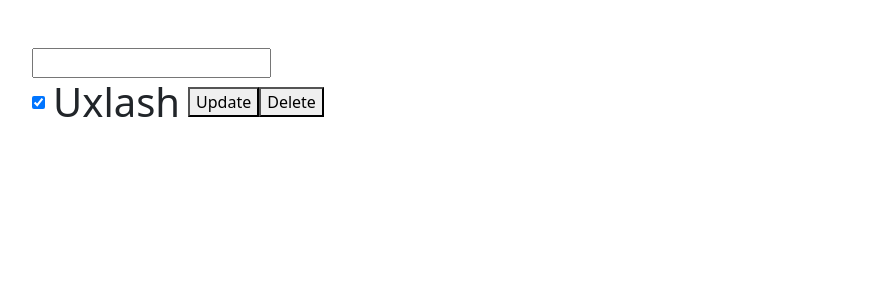
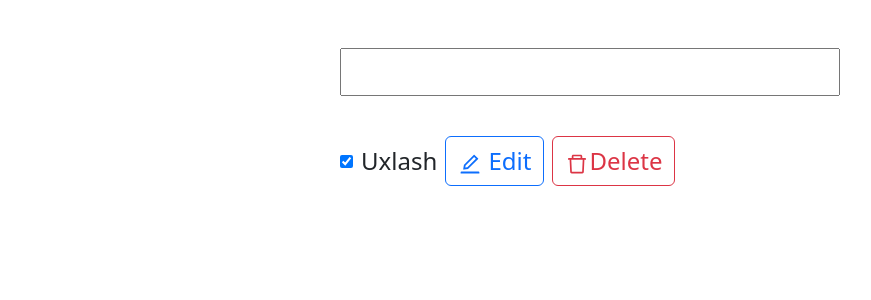
Before and after one commit to Abdullo001/react-todo, a React (Create React App) app: page / in a window 1280 px wide. Shown: the top 300 px of the page, without its empty margins (50-921 px from the left). Built offline with nearby package versions, Linux system fonts and the light colour scheme.

Commit message:
add styles

```diff
--- a/package.json
+++ b/package.json
@@ -8,8 +8,10 @@
     "@testing-library/react": "^13.3.0",
     "@testing-library/user-event": "^13.5.0",
     "bootstrap": "^5.2.0",
+    "font-awesome": "^4.7.0",
     "react": "^18.2.0",
     "react-dom": "^18.2.0",
+    "react-icons": "^4.4.0",
     "react-scripts": "5.0.1",
     "sass": "^1.54.0",
     "web-vitals": "^2.1.4"
--- a/public/index.html
+++ b/public/index.html
@@ -18,6 +18,6 @@
   <body>
     <noscript>You need to enable JavaScript to run this app.</noscript>
     <div id="root"></div>
-
+    <script src="https://kit.fontawesome.com/04fca59f93.js" crossorigin="anonymous"></script>
   </body>
 </html>
--- a/src/App.js
+++ b/src/App.js
@@ -1,4 +1,5 @@
 import { useState } from "react";
+// import{FontAwesomeIcon}from "../node_modules/font-awesome"
 import "./App.scss";
 import ListItem from "./components/List/ListItem";
 
--- a/src/App.scss
+++ b/src/App.scss
@@ -7,3 +7,14 @@ img{
   margin: 0 auto;
   padding: 0 20px;
 }
+
+.inner{
+  width: 500px;
+  margin: 0 auto;
+}
+
+form>input{
+  margin-bottom: 40px;
+  padding:10px 20px;
+  width: 100%;
+}
--- a/src/components/List/ListItem.js
+++ b/src/components/List/ListItem.js
@@ -1,13 +1,16 @@
+import {AiOutlineDelete} from "react-icons/ai"
+import {AiOutlineEdit} from "react-icons/ai"
+import "./ListItem.scss"
 
 const ListItem=({text,isComplate,id})=>{
 
 
   return(
-    <li className="d-flex align-items-center">
+    <li className="d-flex align-items-center mb-3">
       {isComplate?<input defaultChecked="true" type={"checkbox"} />:<input type={"checkbox"} />}
-      <h1 className="m-0 ms-2 me-2">{text}</h1>
-      <button >Update</button>
-      <button>Delete</button>
+      <h1 className="m-0 ms-2 me-2 fs-4">{text}</h1>
+      <button className="edit-btn btn btn-outline-primary me-2 fs-4" ><AiOutlineEdit /> Edit</button>
+      <button className="delete-btn btn btn-outline-danger fs-4"><AiOutlineDelete />Delete</button>
     </li>
   )
 }
--- a/src/components/List/ListItem.scss
+++ b/src/components/List/ListItem.scss
@@ -0,0 +1,5 @@
+.edit-btn,.delete-btn{
+  display: flex;
+  align-items: center;
+
+}
```
Also changed, not shown: 1 other file (tests, documents, lock files or other folders).
